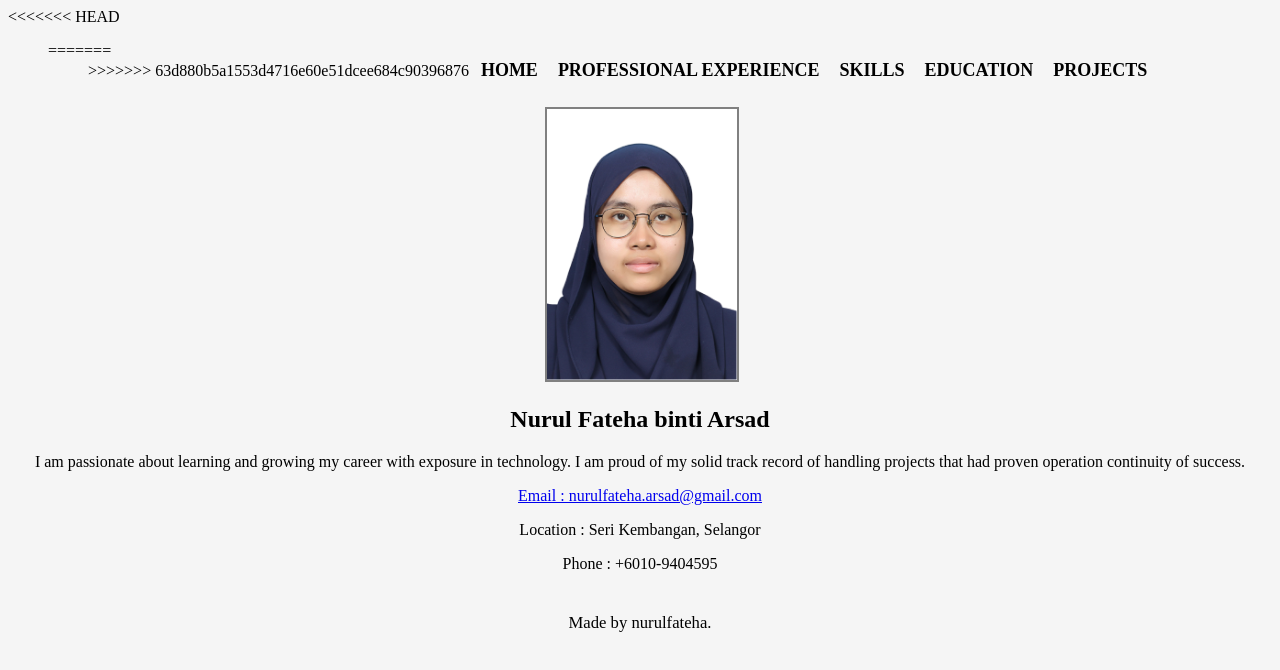
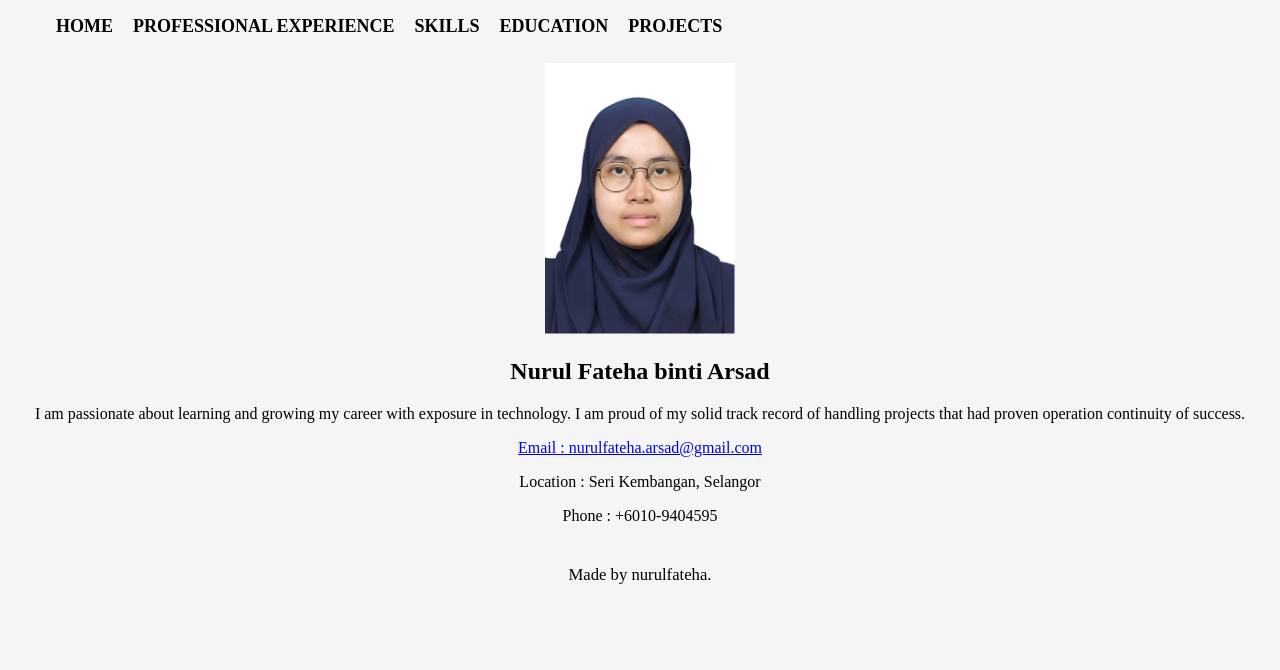
Before and after one commit to FatehaRsd/Resume, a plain HTML site: page resume.html in a window 1280 px wide. Drawn offline with Linux system fonts and the light colour scheme.

Commit message:
change styling

```diff
--- a/resume.html
+++ b/resume.html
@@ -53,29 +53,11 @@
   </head>
 
   <body>
-<<<<<<< HEAD
     <header id="header">
       <div class="container-fluid">
 
     <nav id="nav-menu-container">
       <ul class="nav-menu">
-=======
-    <style>
-      a {font-family: BankGothic Lt BT;}
-      h1 {font-family: BankGothic Lt BT;}
-      h2 {font-family: BankGothic Lt BT;}
-      h3 {font-family: BankGothic Lt BT;}
-      li {font-family: Yu Gothic}
-      p {font-family: Yu Gothic}
-      img {
-          width: 15%;
-          float: center;
-        border: 2px solid grey;
-        }
-      </style>
-    <nav>
-      <ul>
->>>>>>> 63d880b5a1553d4716e60e51dcee684c90396876
         <a href="./resume.html">Home</a>
         <a href="./profile.html">Professional Experience</a>
         <a href="./skill.html">Skills</a>
```
